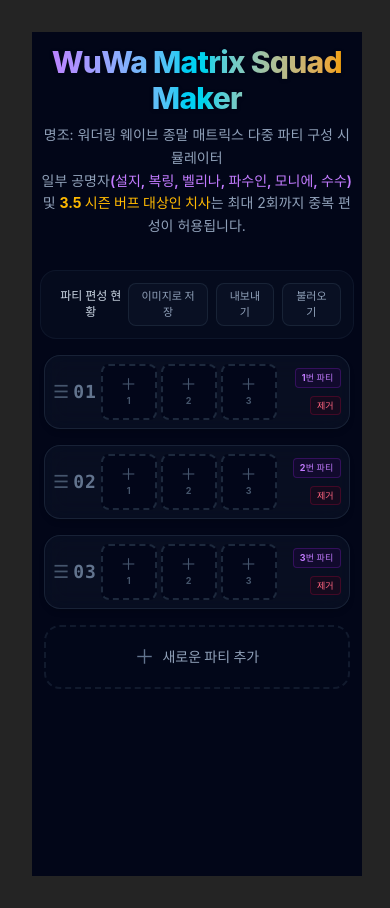
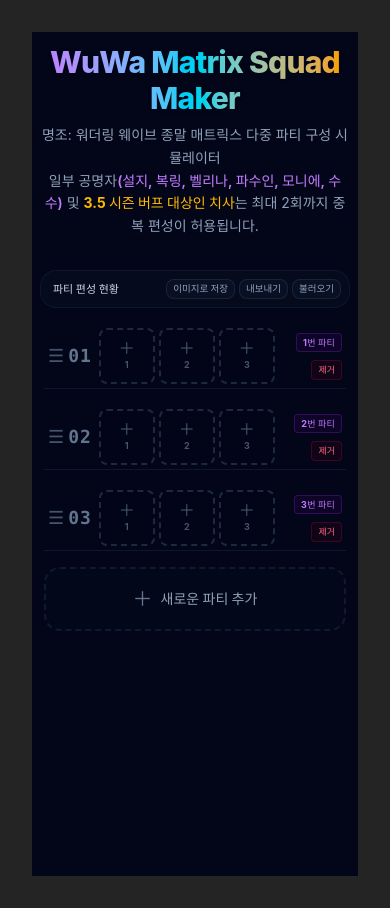
Before and after one commit to RYUveLia/wuwa-squad-maker, a React (Vite) app: page / in a window 390 px wide. Built offline with nearby package versions, Linux system fonts and the light colour scheme.

Commit message:
style: 모바일 파티 배경 제거, 툴바 타이틀 줄바꿈 찌그러짐 해소 및 팝업 정렬/테마 개선

```diff
--- a/src/App.tsx
+++ b/src/App.tsx
@@ -226,10 +226,10 @@
 }
 
 const SQUAD_LIST_STYLES = {
-  toolbar: 'flex items-center justify-between bg-slate-900/30 border border-slate-800/40 p-3 rounded-2xl select-none flex-shrink-0',
-  toolbarTitle: 'text-xs md:text-sm font-bold text-slate-300 px-1',
-  toolbarBtnArea: 'flex gap-2',
-  toolbarBtn: 'px-2.5 py-1 text-[11px] font-bold text-slate-400 hover:text-slate-200 bg-slate-900/50 hover:bg-slate-900 border border-slate-800/80 rounded-lg cursor-pointer transition-colors',
+  toolbar: 'flex items-center justify-between bg-slate-900/30 border border-slate-800/40 p-2 sm:p-3 rounded-2xl select-none flex-shrink-0 gap-1.5 sm:gap-2',
+  toolbarTitle: 'text-[11px] sm:text-xs md:text-sm font-bold text-slate-300 px-1 whitespace-nowrap flex-shrink-0',
+  toolbarBtnArea: 'flex gap-1 sm:gap-2',
+  toolbarBtn: 'px-1.5 py-0.5 sm:px-2.5 sm:py-1 text-[9.5px] sm:text-[11px] font-bold text-slate-400 hover:text-slate-200 bg-slate-900/50 hover:bg-slate-900 border border-slate-800/80 rounded-lg cursor-pointer transition-colors whitespace-nowrap',
   scroller: 'flex flex-col gap-4 overflow-y-visible lg:overflow-y-auto pr-1 flex-1 scrollbar-thin scrollbar-thumb-slate-800 scrollbar-track-transparent p-1',
   addSquadBar: 'bg-slate-900/10 border-2 border-dashed border-slate-800/60 hover:border-purple-500/50 hover:bg-slate-900/25 rounded-2xl py-4 flex flex-row items-center justify-center cursor-pointer group transition-all duration-300 select-none flex-shrink-0 gap-2',
   addSquadPlus: 'text-xl text-slate-500 group-hover:text-purple-400 group-hover:scale-110 transition-all duration-300',
--- a/src/components/DraggableCharacterCard.tsx
+++ b/src/components/DraggableCharacterCard.tsx
@@ -101,7 +101,7 @@
 const IMAGE_CLASS = 'w-full h-full object-cover transition-transform duration-300 group-hover:scale-105'
 const DEPLOYED_OVERLAY_CLASS = 'absolute inset-0 flex items-center justify-center bg-slate-950/75 pointer-events-none'
 const DEPLOYED_BADGE_CLASS = 'text-[9.5px] sm:text-xs md:text-sm font-extrabold text-purple-400 tracking-wider bg-slate-950 border border-purple-500/30 px-1.5 sm:px-2.5 py-0.5 rounded shadow select-none'
-const NAME_CLASS = 'mt-1 sm:mt-2 text-[11px] sm:text-sm md:text-base font-bold text-slate-300 group-hover:text-slate-100 transition-colors truncate w-full text-center'
+const NAME_CLASS = 'mt-1 sm:mt-2 text-[11px] sm:text-sm md:text-base font-bold text-slate-300 group-hover:text-slate-100 transition-colors truncate w-full text-center whitespace-nowrap overflow-hidden'
 const TAG_AREA_CLASS = 'mt-1 sm:mt-1.5 select-none flex flex-wrap items-center justify-center gap-0.5 sm:gap-1 md:gap-1.5 w-full font-bold'
 const ELEMENT_BADGE_CLASS = (elementColor: string) => `px-1 sm:px-2 py-0.5 rounded border text-[9.5px] sm:text-[12px] md:text-[13px] whitespace-nowrap ${elementColor}`
 const LIMIT2_BADGE_CLASS = 'text-[9.5px] sm:text-[12px] md:text-[13px] font-extrabold text-emerald-400 bg-emerald-950/40 border border-emerald-900/40 px-1 sm:px-2 py-0.5 rounded whitespace-nowrap'
--- a/src/components/ResonatorSelectModal.tsx
+++ b/src/components/ResonatorSelectModal.tsx
@@ -26,9 +26,9 @@
   setSelectedElement
 }: ResonatorSelectModalProps) {
   return (
-    <div className="fixed inset-0 z-50 flex items-center justify-center bg-black/60 backdrop-blur-sm p-4 animate-fade-in" onClick={onClose}>
+    <div className="fixed inset-0 z-50 flex items-center justify-center bg-black/75 backdrop-blur-sm p-4 animate-fade-in" onClick={onClose}>
       <div
-        className="bg-slate-900 border border-slate-800 rounded-2xl p-4 w-full max-w-md max-h-[75vh] flex flex-col shadow-2xl animate-scale-up"
+        className="bg-slate-950/95 border border-slate-800/80 rounded-2xl p-4 w-full max-w-md max-h-[75vh] flex flex-col shadow-2xl animate-scale-up"
         onClick={(e) => e.stopPropagation()}
       >
         {/* Header */}
@@ -46,7 +46,7 @@
         </div>
 
         {/* Element Filter */}
-        <div className="flex flex-wrap gap-1 bg-slate-950/60 p-1 rounded-lg border border-slate-800/80 mb-2.5 flex-shrink-0">
+        <div className="flex flex-wrap justify-center gap-1 bg-slate-900/40 p-1 rounded-lg border border-slate-800/40 mb-2.5 flex-shrink-0">
           {elements.map((elem) => (
             <button
               key={elem}
@@ -63,7 +63,7 @@
         </div>
 
         {/* Characters Scroller */}
-        <div className="grid grid-cols-4 sm:grid-cols-5 md:grid-cols-6 gap-1.5 overflow-y-auto flex-1 pr-1 pb-4 scrollbar-thin scrollbar-thumb-slate-800 scrollbar-track-transparent">
+        <div className="grid grid-cols-4 sm:grid-cols-5 md:grid-cols-6 gap-1.5 justify-items-center overflow-y-auto flex-1 pr-1 pb-4 scrollbar-thin scrollbar-thumb-slate-800 scrollbar-track-transparent">
           {filteredCharacters.map((char) => {
             const assignedSquadIndices = getAssignedSquadIndices(char.id)
             const maxAllowed = getMaxDeployment(char.id)
--- a/src/components/SortableSquadRow.tsx
+++ b/src/components/SortableSquadRow.tsx
@@ -87,11 +87,11 @@
 }
 
 const SQUAD_LIST_STYLES = {
-  row: 'bg-slate-900/50 border border-slate-800/80 rounded-2xl p-2 sm:p-3.5 lg:p-5 backdrop-blur-md shadow-md flex flex-row items-center justify-between gap-1 sm:gap-3 lg:gap-5 animate-scale-up select-none',
+  row: 'bg-transparent lg:bg-slate-900/50 border-b border-slate-900 lg:border lg:border-slate-800/80 rounded-none lg:rounded-2xl p-1 sm:p-3.5 lg:p-5 shadow-none lg:shadow-md flex flex-row items-center justify-between gap-1 sm:gap-3 lg:gap-5 animate-scale-up select-none',
   numberBadgeArea: 'flex items-center gap-1 sm:gap-2 lg:gap-4 select-none flex-shrink-0',
   numberText: 'text-lg sm:text-2xl lg:text-4xl font-black font-mono text-slate-500 tracking-wider',
   slotsArea: 'flex flex-row gap-1 sm:gap-3 lg:gap-4 flex-1 justify-center max-w-xl',
-  actionArea: 'flex flex-col items-end gap-1 select-none flex-shrink-0 min-w-[60px] sm:min-w-[80px] lg:min-w-[95px]',
-  squadLabel: 'text-[9px] sm:text-[11px] lg:text-[13px] font-bold px-1.5 sm:px-2.5 py-0.5 rounded border tracking-wide uppercase text-purple-400 bg-purple-950/20 border-purple-900/50',
-  deleteBtn: 'text-[9px] sm:text-[11px] lg:text-[13px] font-bold text-rose-400 hover:text-rose-300 bg-rose-950/20 hover:bg-rose-950/40 border border-rose-900/40 px-1.5 sm:px-2.5 py-0.5 rounded cursor-pointer transition-colors mt-1',
+  actionArea: 'flex flex-col items-end gap-1 select-none flex-shrink-0 min-w-[60px] sm:w-[80px] lg:min-w-[95px]',
+  squadLabel: 'text-[9px] sm:text-[11px] lg:text-[13px] font-bold px-1.5 sm:px-2.5 py-0.5 rounded border tracking-wide uppercase text-purple-400 bg-purple-950/20 border-purple-900/50 whitespace-nowrap',
+  deleteBtn: 'text-[9px] sm:text-[11px] lg:text-[13px] font-bold text-rose-400 hover:text-rose-300 bg-rose-950/20 hover:bg-rose-950/40 border border-rose-900/40 px-1.5 sm:px-2.5 py-0.5 rounded cursor-pointer transition-colors mt-1 whitespace-nowrap',
 }
```
